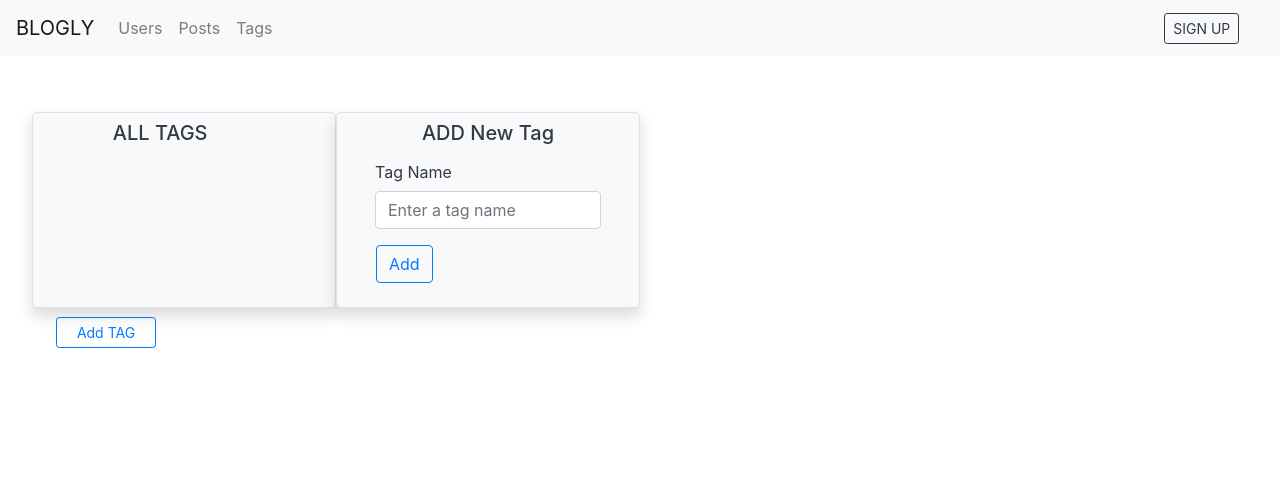
After one commit to edeneault/Flask-SQLAlchemy-Part-1-2-3, a Flask app: page /tags/addtag in a window 1280 px wide. The commit adds this page. Shown: the top 494 px of the page. Run offline with Flask 2, Linux system fonts and the light colour scheme; data that the repository does not hold is empty.

Commit message:
Blogly Eercise - Part 3

```diff
--- a/app.py
+++ b/app.py
@@ -1,7 +1,7 @@
 """Blogly application."""
 from flask import Flask, request, render_template,  redirect, flash, session
 from flask_debugtoolbar import DebugToolbarExtension
-from models import db, connect_db, User, Post
+from models import db, connect_db, User, Post, Tag, PostTag
 
 app = Flask(__name__)
 app.config['SQLALCHEMY_DATABASE_URI'] = 'postgresql:///blogly'
@@ -29,7 +29,9 @@ def users_index():
     """ Show a page with info on all users """
 
     users = User.query.order_by(User.last_name, User.first_name).all()
-    recent_posts = Post.query.order_by(Post.created_at.desc()).limit(5)
+    recent_posts = Post.query.order_by(
+        Post.created_at.desc()).limit(5)
+    # tags = Tag.query.all()
 
     return render_template('users/home.html', users=users, recent_posts=recent_posts)
 
@@ -63,7 +65,7 @@ def users_new():
 
     db.session.add(add_user)
     db.session.commit()
-
+    flash(f"USER - Name: {add_user.full_name} was added.")
     return redirect("/users")
 
 
@@ -88,7 +90,7 @@ def users_update(user_id):
 
     db.session.add(user)
     db.session.commit()
-
+    flash(f"USER - Name: {user.full_name} was edited.")
     return redirect("/users")
 
 
@@ -99,36 +101,51 @@ def users_destroy(user_id):
     user = User.query.get_or_404(user_id)
     db.session.delete(user)
     db.session.commit()
+    flash(f"USER - Name: {user.full_name} was deleted.")
 
     return redirect("/users")
 
 
 ### POST ROUTES ###
 
+@app.route('/post/allposts')
+def all_posts():
+    """ Show all posts """
+    posts = Post.query.all()
+
+    return render_template('/posts/allposts.html', posts=posts)
+
+
 @ app.route('/users/<int:user_id>/posts/add_post')
 def add_post_form(user_id):
+    """ show add post"""
     user = User.query.get_or_404(user_id)
-    print(user)
-    return render_template('posts/add_post.html', user=user)
+    tags = Tag.query.all()
+    return render_template('posts/add_post.html', user=user, tags=tags)
 
 
 @ app.route('/users/<int:user_id>/posts/add_post', methods=['POST'])
 def add_post_handle(user_id):
-    """ handle adding a user """
+    """ handle adding a post"""
+    user = User.query.get_or_404(user_id)
     title = request.form['title']
     content = request.form['content']
-    user = User.query.get_or_404(user_id)
+
+    tag_ids = [int(num) for num in request.form.getlist("tags")]
+    tags = Tag.query.filter(Tag.id.in_(tag_ids)).all()
     add_post = Post(title=title,
-                    content=content, user_id=user_id)
+                    content=content, user=user, tags=tags)
 
     db.session.add(add_post)
     db.session.commit()
+    flash(f"POST - Title:'{add_post.title}' was added.")
 
     return redirect(f"/users/{user.id}")
 
 
 @ app.route('/users/<int:user_id>/posts/<int:post_id>')
 def show_post(user_id, post_id):
+    """show post by id"""
     post = Post.query.get_or_404(post_id)
     user = User.query.get_or_404(user_id)
     return render_template('/posts/post_show.html', post=post, user=user)
@@ -139,8 +156,9 @@ def posts_edit(user_id, post_id):
     """Show a form to edit an existing post"""
 
     post = Post.query.get_or_404(post_id)
+    tags = Tag.query.all()
     user = User.query.get_or_404(user_id)
-    return render_template('/posts/edit_post.html', post=post, user=user)
+    return render_template('posts/edit_post.html', post=post, user=user, tags=tags)
 
 
 @ app.route('/posts/<int:post_id>/edit', methods=["POST"])
@@ -151,8 +169,12 @@ def posts_update(post_id):
     post.title = request.form['title']
     post.content = request.form['content']
 
+    tag_ids = [int(num) for num in request.form.getlist("tags")]
+    post.tags = Tag.query.filter(Tag.id.in_(tag_ids)).all()
+
     db.session.add(post)
     db.session.commit()
+    flash(f"POST - Title: '{post.title}' was edited.")
 
     return redirect(f"/users/{post.user_id}")
 
@@ -165,5 +187,89 @@ def posts_destroy(post_id):
 
     db.session.delete(post)
     db.session.commit()
+    flash(f"POST - Title '{post.title} deleted.")
 
     return redirect(f"/users/{post.user_id}")
+
+
+## TAG ROUTES ##
+
+@app.route('/tags')
+def tags_alltags():
+    """Show a page with info on all tags"""
+
+    tags = Tag.query.all()
+    return render_template('tags/alltags.html', tags=tags)
+
+
+@app.route('/tags/addtag')
+def tags_new_form():
+    """Show add tag"""
+    tags = Tag.query.all()
+    posts = Post.query.all()
+    return render_template('tags/addtag.html', posts=posts, tags=tags)
+
+
+@app.route("/tags/addtag", methods=["POST"])
+def tags_new():
+    """Handle add tag"""
+
+    post_ids = [int(num) for num in request.form.getlist("posts")]
+    posts = Post.query.filter(Post.id.in_(post_ids)).all()
+    name = Tag(name=request.form['name'], posts=posts)
+
+    db.session.add(name)
+    db.session.commit()
+    flash(f"TAG - Name: '{name.name}' was added.")
+
+    return redirect("/tags")
+
+
+@app.route('/tags/<int:tag_id>')
+def tags_by_id(tag_id):
+    """Show tags by ID"""
+    tag = Tag.query.get_or_404(tag_id)
+    tags = Tag.query.all()
+    posts = Post.query.all()
+    return render_template('tags/showtag.html', tag=tag, tags=tags, posts=posts)
+
+
+@app.route('/tags/<int:tag_id>/edit')
+def tags_edit_form(tag_id):
+    """Show edit form tag"""
+
+    tags = Tag.query.all()
+
+    tag = Tag.query.get_or_404(tag_id)
+    posts = Post.query.all()
+
+    return render_template('tags/edittag.html', tag=tag, tags=tags, posts=posts)
+
+
+@app.route('/tags/<int:tag_id>/edit', methods=["POST"])
+def tags_edit(tag_id):
+    """Handle tag update"""
+
+    tag = Tag.query.get_or_404(tag_id)
+    tag.name = request.form['name']
+
+    post_ids = [int(num) for num in request.form.getlist("posts")]
+    tag.posts = Post.query.filter(Post.id.in_(post_ids)).all()
+
+    db.session.add(tag)
+    db.session.commit()
+    flash(f"TAG - Name: '{tag.name}' was edited.")
+
+    return redirect("/tags")
+
+
+@app.route('/tags/<int:tag_id>/delete', methods=["POST"])
+def tags_destroy(tag_id):
+    """Handle delete tag"""
+
+    tag = Tag.query.get_or_404(tag_id)
+    db.session.delete(tag)
+    db.session.commit()
+    flash(f"TAG - Name: '{tag.name}' was deleted.")
+
+    return redirect("/tags")
--- a/static/app.css
+++ b/static/app.css
@@ -1,11 +1,12 @@
 body {
     margin-bottom: 50px;
-    margin: 0
+    margin: 0px auto;
 }
 
 .container {
-    max-width: 100%;
+    max-width: 95%;
     min-height: 400px;
+    margin: 0px auto;
 }
 
 .custom {
@@ -14,21 +15,28 @@ body {
 
 .img {
     display: block;
-    /* width: 25vw; */
     max-height: 40vh;
     object-fit: cover;
     object-position: 50% 50%;
-    /* or object-fit: contain; */
+}
+
+.tags {
+    display: inline;
 }
 
 a.card-link:hover {
-    color: lightGray !important;
+    color: #0275d8 !important;
 }
 
 a.text-dark:hover {
-    color: lightGray !important;
+    color: #0275d8 !important;
 }
 
 a.text-success:hover {
     color: lightGray !important;
 }
+
+.posts:hover {
+    background-color: WhiteSmoke;
+    transform: scale(1.05);
+}
--- a/templates/base.html
+++ b/templates/base.html
@@ -24,6 +24,8 @@
             <div class="collapse navbar-collapse" id="navbarNavAltMarkup">
                 <ul class="navbar-nav align-self-center mr-auto ">
                     <li class="nav-item "><a class="nav-link" href="/users">Users</a></li>
+                    <li class="nav-item "><a class="nav-link" href="/post/allposts">Posts</a></li>
+                    <li class="nav-item "><a class="nav-link" href="/tags">Tags</a></li>
                 </ul>
                 <ul class="navbar-nav align-self-center ml-auto">
                     <li class="nav-item"><a class="btn btn-sm btn-outline-dark ml-auto" href="/users/adduser">SIGN UP</a></li>
@@ -32,7 +34,20 @@
         </div>
     </nav>
 
-    <div class="container col-md-12 text-light ">
+    <div class="container col-md-12 text-light align-center">
+        <div class="row justify-content-center py-1 ">
+
+            <div class="container-fluid col-sm-12 p-0 m-0" id="flash-messages">
+                {% for message in get_flashed_messages() %}
+                <div class="alert alert-success alert-dismissible fade show card col-sm-12" role="alert">
+                    {{ message }}
+                    <button type="button" class="close" data-dismiss="alert" aria-label="Close">
+                    <span aria-hidden="true">&times;</span>
+                    </button>
+                </div>
+                {% endfor %}
+            </div>
+    </div>
         {% block content %}  {% endblock %}
     </div>
 
--- /dev/null
+++ b/templates/tags/addtag.html
@@ -0,0 +1,25 @@
+{% extends 'tags/alltags.html' %}
+
+{% block add_tag %}
+
+<div class="card rounded-lg border bg-light text-dark shadow col-md-3  p-2 m-0">
+    <h5 class="text-dark text-center">ADD New Tag</h5>
+    <form class="text-dark bg-light" method="POST">
+
+        <div class="form-group col-sm-12 ">
+            <label for="name" class="col-sm-12 col-form-label">Tag Name</label>
+            <div class="col-sm-12">
+                <input type="text" class="form-control" id="name" name="name" placeholder="Enter a tag name">
+            </div>
+        </div>
+
+        <div class="form-group col-md-4">
+            <div class="mr-auto ml-3">
+                <button type="submit" class="btn btn-outline-primary">Add</button>
+            </div>
+        </div>
+
+    </form>
+</div>
+
+{% endblock %}
--- /dev/null
+++ b/templates/tags/alltags.html
@@ -0,0 +1,29 @@
+{% extends 'base.html' %}
+
+{% block title %} TAGS {% endblock %}
+
+{% block content %}
+
+<div class="row mt-5">
+    <div class="card rounded-lg border bg-light shadow col-md-3  p-2 m-0">
+        <h5 class="text-dark col-sm-10 text-center">ALL TAGS</h5>
+        <div class="card-body text-dark">
+            <ul class="list-group">
+                {% for tag in tags %}
+                <li class="card posts rounded-lg border shadow col-md-12 p-3 mx-1">
+                    <p class="text-dark">Tag ID: {{ tag.id }}</p>
+                    <a href="/tags/{{ tag.id }}"><span class="badge badge-pill badge-primary col-sm-4">{{ tag.name }}</span></a>
+                </li>
+                {% endfor %}
+            </ul>
+        </div>
+        <div class="col-sm-12">
+            <p><a href="/tags/addtag" class="btn btn-outline-primary btn-sm custom">Add TAG</a></p>
+        </div>
+    </div>
+    {% block tag_show %}{% endblock %}
+    {% block add_tag %}{% endblock %}
+    {% block edit_tag %}{% endblock %}
+</div>
+
+{% endblock %}
--- a/templates/users/adduser.html
+++ b/templates/users/adduser.html
@@ -1,8 +1,5 @@
 {% extends 'users/home.html' %}
 
-<!-- {% block title %}
-ADD USER FORM
-{% endblock %} -->
 
 {% block add_user %}
 
@@ -40,7 +37,4 @@ ADD USER FORM
         </form>
     </div>
 
-
-
-
 {% endblock %}
--- a/templates/users/edit.html
+++ b/templates/users/edit.html
@@ -1,6 +1,5 @@
 {% extends 'users/home.html' %}
 
-<!-- {% block title %}Edit {{ user.full_name }}{% endblock %} -->
 
 {% block edit_user %}
 
```
Also changed, not shown: models.py (+28 -0 lines), seed.py (+59 -14 lines), templates/posts/add_post.html (+16 -7 lines), templates/posts/allposts.html (added, +28 -0 lines), templates/posts/edit_post.html (+17 -6 lines), templates/posts/post_show.html (+11 -9 lines), templates/tags/edittag.html (added, +31 -0 lines), templates/tags/showtag.html (added, +27 -0 lines), templates/users/details.html (+18 -7 lines), templates/users/home.html (+10 -6 lines), test_flask.py (+80 -2 lines), test_models.py (+11 -8 lines).
